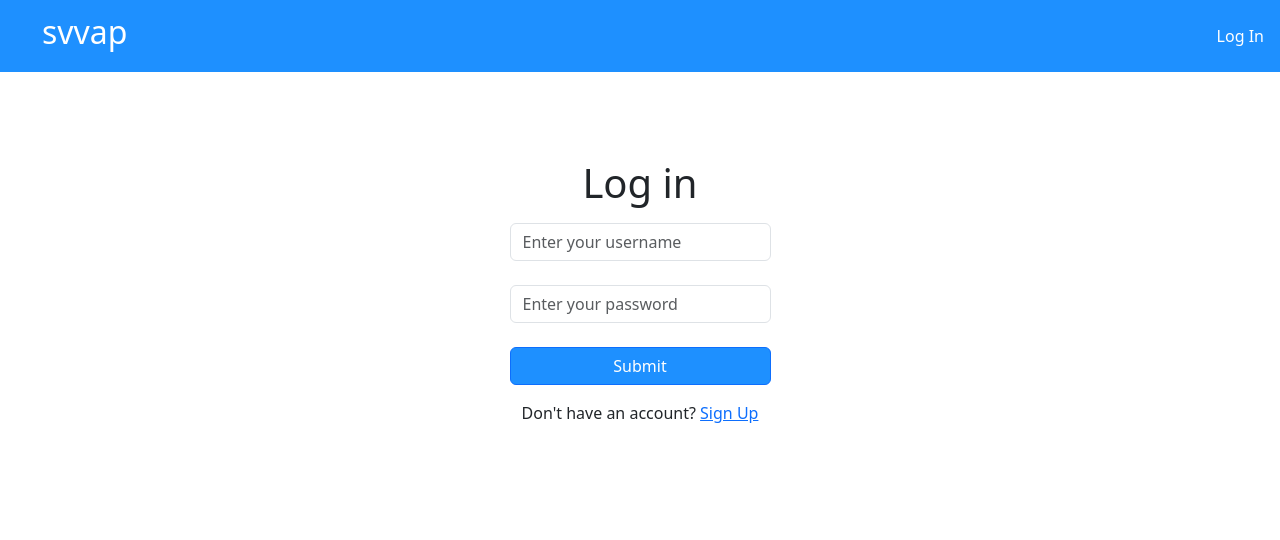
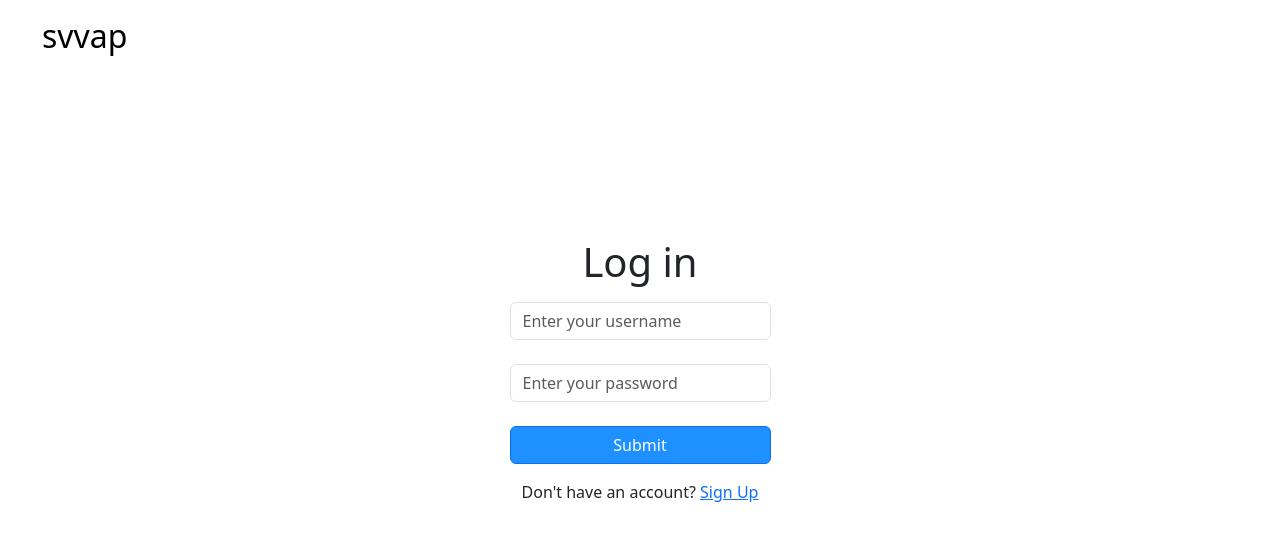
Before and after one commit to heliochromic/books-swap-rest-app, a React (Create React App) app in the folder frontend/: page /login in a window 1280 px wide. Shown: the top 540 px of the page. Built offline with nearby package versions, Linux system fonts and the light colour scheme.

Commit message:
another day another slay💅🏻💅🏻💅🏻💅🏻💅🏻

```diff
--- a/frontend/src/App.css
+++ b/frontend/src/App.css
@@ -1,9 +1,10 @@
 main {
     display: flex;
+    padding-top:50px;
     justify-content: center;
 }
 
-#content-section {
-    margin: 0 auto;
+section {
+    margin: 20px auto;
     max-width: 1200px;
 }
--- a/frontend/src/Catalog/Catalog.css
+++ b/frontend/src/Catalog/Catalog.css
@@ -1,7 +1,3 @@
-.catalog {
-    margin-top: 100px;
-}
-
 .catalogContainer {
     display: flex;
     flex-wrap: wrap;
--- a/frontend/src/Header/Header.css
+++ b/frontend/src/Header/Header.css
@@ -1,19 +1,23 @@
 #logo {
-    color:white;
+    color:black;
     padding: 0 30px;
 }
 
-.navbar {
-    background-color: dodgerblue;
-    position: fixed !important;
-    top: 0;
-    width: 100%;
-    z-index: 1000;
-    color: white;
+.navbar-collapse {
+    display: flex;
+    justify-content: center;
+}
+
+.navbar-nav {
+    flex-direction: row;
+}
+
+.container-fluid {
+    width: 1400px !important;
 }
 
 .nav-item a {
-    color: white;
+    color: black;
     all: unset;
     cursor: pointer;
 }
--- a/frontend/src/Header/Header.jsx
+++ b/frontend/src/Header/Header.jsx
@@ -33,7 +33,7 @@ const Header = () => {
 
     return (
         <Router>
-            <nav className="navbar navbar-secondary navbar-expand-lg">
+            <nav className="navbar navbar-secondary navbar-expand-lg mt-1">
                 <div className="container-fluid">
                     <Link className="navbar-brand" to="/">
                         <h2 id="logo">
@@ -46,26 +46,26 @@ const Header = () => {
                     </button>
                     <div className="collapse navbar-collapse" id="navbarSupportedContent">
                         <ul className="navbar-nav ms-auto mb-2 mb-lg-0">
-                            {isAuthenticated && <li className="nav-item m-1">
+                            {isAuthenticated && <li className="nav-item mx-2">
                                 <Link to="/catalog">Catalog</Link>
                             </li>}
-                            {isAuthenticated && <li className="nav-item m-1">
+                            {isAuthenticated && <li className="nav-item mx-2">
                                 <Link to="/profile">Profile</Link>
                             </li>}
-                            {isAuthenticated && <li className="nav-item m-1">
+                            {isAuthenticated && <li className="nav-item mx-2">
                                 <Link to="/map">Map</Link>
                             </li>}
                             {isAuthenticated &&
-                                <li className="nav-item m-1" type="button" data-bs-toggle="offcanvas"
+                                <li className="nav-item mx-2" type="button" data-bs-toggle="offcanvas"
                                     data-bs-target="#offcanvasWithBothOptions">
                                     <div>
                                         Requests
                                     </div>
                                 </li>}
-                            {!isAuthenticated && <li className="nav-item m-1">
-                                <Link to="/login">Log In</Link>
-                            </li>}
-                            {isAuthenticated && <li className="nav-item m-1">
+                            {/*{!isAuthenticated && <li className="nav-item mx-2">*/}
+                            {/*    <Link to="/login">Log In</Link>*/}
+                            {/*</li>}*/}
+                            {isAuthenticated && <li className="nav-item mx-2">
                                 <Link to="/" onClick={handleLogout}>Logout</Link>
                             </li>}
                         </ul>
@@ -73,7 +73,7 @@ const Header = () => {
                 </div>
             </nav>
             {/*{isAuthenticated && <Offcanvas/>}*/}
-            <Main setIsAuthenticated={setIsAuthenticated}/>
+            <Main isAuthenticated={isAuthenticated} setIsAuthenticated={setIsAuthenticated}/>
         </Router>
     );
 };
--- a/frontend/src/HomePage/HomePage.css
+++ b/frontend/src/HomePage/HomePage.css
@@ -0,0 +1,12 @@
+#landing-page .row {
+    height: 80vh;
+}
+
+.main-banner {
+    background-image: url(../../../backend/media/8598876.jpg);
+    background-position: top center;
+    background-size: cover;
+    height: 100%;
+    border-radius: 23px;
+    padding: 80px 60px;
+}
--- a/frontend/src/HomePage/HomePage.jsx
+++ b/frontend/src/HomePage/HomePage.jsx
@@ -1,15 +1,33 @@
 import React from 'react';
 import './HomePage.css';
+import {Link} from "react-router-dom";
 
-const HomePage = () => {
+const HomePage = (isAuthenticated) => {
     return (
         <div id="landing-page">
-            <div id="main-banner">
-                {/*<img src="../../../backend/media/5156797.jpg" alt="Background" />*/}
-                {/*<div id="content-landing">*/}
-                {/*    <h1>Welcome to Our Website</h1>*/}
-                {/*    <p>Your amazing content goes here.</p>*/}
-                {/*</div>*/}
+            <div className="row">
+                <div className="col-lg-7 main-banner"></div>
+                <div className="col-lg-5 my-auto">
+                    <h2>svvap</h2>
+                    <h6><i>Your Community for Sharing and Discovering Books!</i></h6>
+                    {!isAuthenticated.isAuthenticated && <div className="mt-4">
+                        <Link to="/signup">
+                            <button type="button" className="btn btn-primary mx-2">Sign Up</button>
+                        </Link>
+                        <Link to="/login">
+                            <button type="button" className="btn btn-outline-secondary">Log In</button>
+                        </Link>
+                    </div>}
+                    {isAuthenticated.isAuthenticated && <div className="mt-4">
+                        <Link to="/catalog">
+                            <button type="button" className="btn btn-primary mx-2">Catalog</button>
+                        </Link>
+                        <Link to="/catalog/add">
+                            <button type="button" className="btn btn-outline-secondary">Add new book</button>
+                        </Link>
+                    </div>}
+                </div>
+
             </div>
         </div>
     );
--- a/frontend/src/Main/Main.jsx
+++ b/frontend/src/Main/Main.jsx
@@ -12,12 +12,12 @@ import AddBookPage from "../AddBookPage/AddBookPage";
 import UserProfile from "../UserProfile/UserProfile";
 import PasswordChangePage from "../Profile/PasswordChange/PasswordChangePage";
 
-const Main = ({setIsAuthenticated}) => {
+const Main = ({isAuthenticated, setIsAuthenticated}) => {
     return (
         <main>
             <section id="content-section">
                 <Routes>
-                    <Route path="/" element={<HomePage/>}/>
+                    <Route path="/" element={<HomePage isAuthenticated={isAuthenticated}/>}/>
                     <Route path="/catalog" element={<Catalog/>}/>
                     <Route path="/catalog/:id" element={<BookItemPage/>}/>
                     <Route path="/catalog/add" element={<AddBookPage/>}/>
--- a/frontend/src/Map/map.css
+++ b/frontend/src/Map/map.css
@@ -4,6 +4,11 @@ html, body, #root, .App, main > section, #mapid {
     padding: 0;
     width: 100%;
 }
+
+#mapid {
+    border-radius: 30px;
+}
+
 main{
     height: 100%;
 }
--- a/frontend/src/index.css
+++ b/frontend/src/index.css
@@ -1,13 +1,15 @@
+@import url('https://fonts.googleapis.com/css2?family=Open+Sans:wght@500&family=Oswald:wght@300&family=Roboto:ital,wght@0,100;0,300;0,400;0,500;0,700;0,900;1,100;1,300;1,400;1,500;1,700;1,900&display=swap');
+
 body {
-  margin: 0;
-  font-family: -apple-system, BlinkMacSystemFont, 'Segoe UI', 'Roboto', 'Oxygen',
-    'Ubuntu', 'Cantarell', 'Fira Sans', 'Droid Sans', 'Helvetica Neue',
-    sans-serif;
-  -webkit-font-smoothing: antialiased;
-  -moz-osx-font-smoothing: grayscale;
+    margin: 0;
+    font-family: "Roboto", sans-serif;
+    font-weight: 500;
+    font-style: normal;
+    -webkit-font-smoothing: antialiased;
+    -moz-osx-font-smoothing: grayscale;
 }
 
 code {
-  font-family: source-code-pro, Menlo, Monaco, Consolas, 'Courier New',
+    font-family: source-code-pro, Menlo, Monaco, Consolas, 'Courier New',
     monospace;
 }
```
Also changed, not shown: 1 other file (tests, documents, lock files or other folders).
